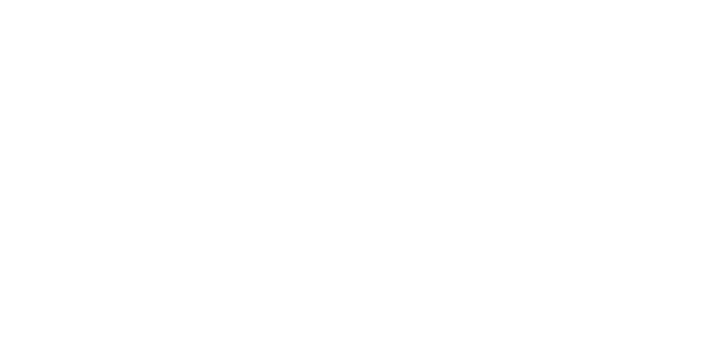
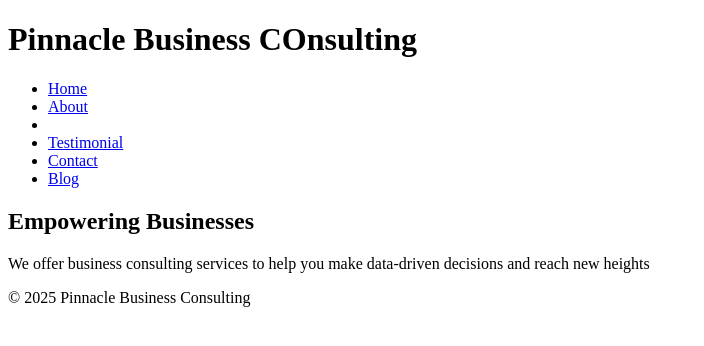
Before and after one commit to Arveylight45/pinnacle-business-consulting, a plain HTML site: page index.html in a window 1280 px wide. Shown: the whole page, without its empty margins (0-704 px from the left). Drawn offline with Linux system fonts and the light colour scheme.

Commit message:
Update index.html

```diff
--- a/index.html
+++ b/index.html
@@ -1,6 +1,30 @@
 <!DOCTYPE html>
 <html>
   <head>
-
+    <title>
+      Pinnacle Business Consulting
+    </title>
   </head>
+  <body>
+    <header>
+      <h1>Pinnacle Business COnsulting</h1>
+      <nav>
+        <ul>
+          <li><a href="index.html">Home<a/></li>
+            <li><a href="About.html">About</a></li>
+            <li><a href="Services.html"></a></li>
+            <li><a href="Testimonials.html">Testimonial<a/></li>
+            <li><a href="Contact.html">Contact<a/></li>
+            <li><a href="Blog.html">Blog<a/></li>
+        </ul>
+      </nav>
+    </header>
+  <section class="hero">
+    <h2>Empowering Businesses</h2>
+    <p>We offer business consulting services to help you make data-driven decisions and reach new heights</p>
+  </section>
+  <footer>
+    <p>&copy; 2025 Pinnacle Business Consulting</p>
+  </footer>
+  </body>
 </html>
```
